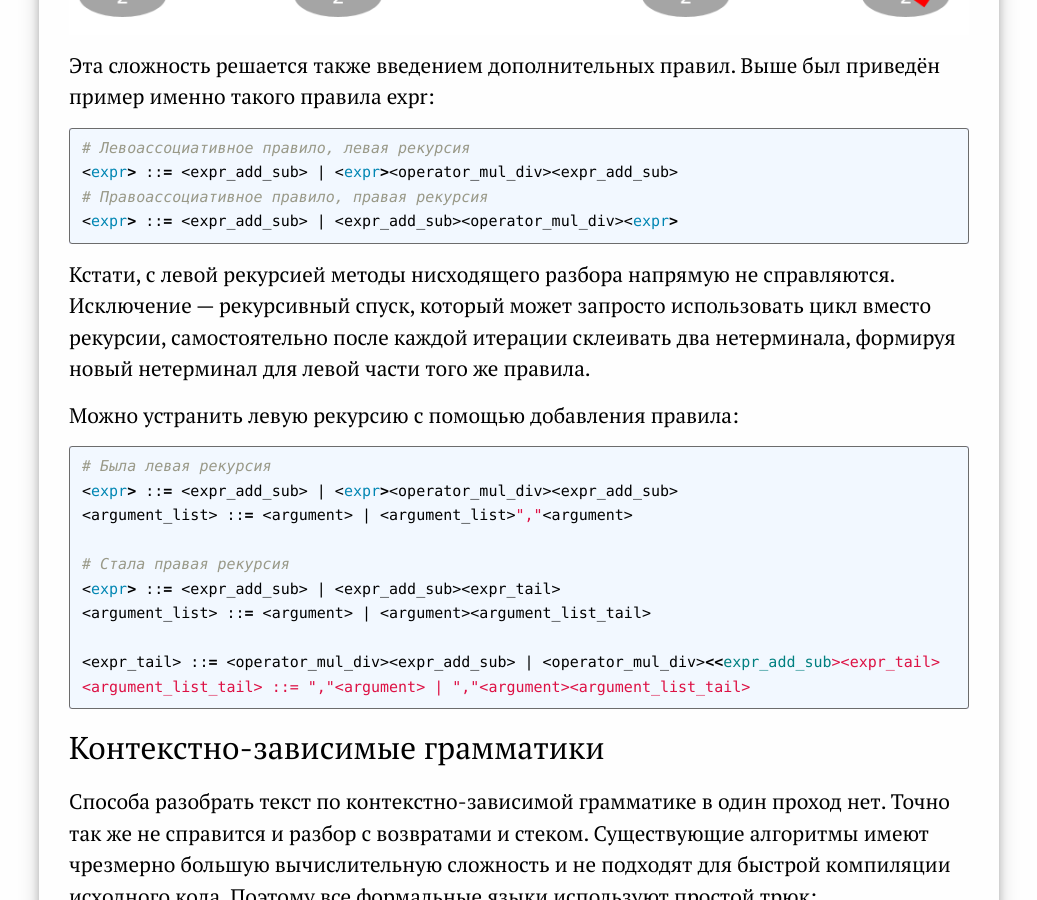
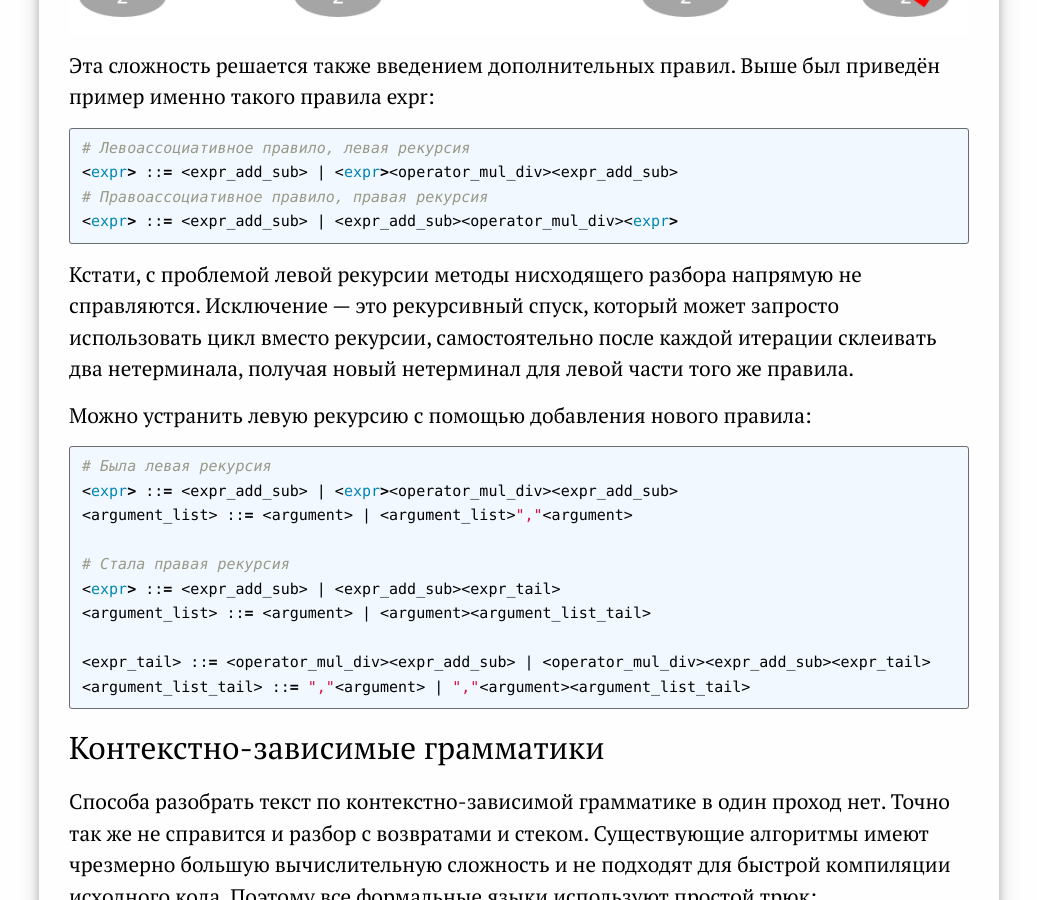
Before and after one commit to ps-group/ps-group.github.io, a Jekyll site: the page built from _compilers/grammars.md, in a window 1280 px wide and 900 px high, scrolled down 6284 px. Shown: the whole window, without its empty margins (121-1158 px from the left). Built offline with Jekyll 4.4.1, drawn with Linux system fonts in a browser that asks for light colours.

````diff
--- a/_compilers/grammars.md
+++ b/_compilers/grammars.md
@@ -138,9 +138,9 @@ CPU : Intel(R) Core(TM)2 Quad CPU    Q9550  @ 2.83GHz (2833.07 - MHz K8 - class
 <expr> ::= <expr_add_sub> | <expr_add_sub><operator_mul_div><expr>
 ```
 
-Кстати, с левой рекурсией методы нисходящего разбора напрямую не справляются. Исключение &mdash; рекурсивный спуск, который может запросто использовать цикл вместо рекурсии, самостоятельно после каждой итерации склеивать два нетерминала, формируя новый нетерминал для левой части того же правила.
+Кстати, с проблемой левой рекурсии методы нисходящего разбора напрямую не справляются. Исключение &mdash; это рекурсивный спуск, который может запросто использовать цикл вместо рекурсии, самостоятельно после каждой итерации склеивать два нетерминала, получая новый нетерминал для левой части того же правила.
 
-Можно устранить левую рекурсию с помощью добавления правила:
+Можно устранить левую рекурсию с помощью добавления нового правила:
 
 ```bash
 # Была левая рекурсия
@@ -151,7 +151,7 @@ CPU : Intel(R) Core(TM)2 Quad CPU    Q9550  @ 2.83GHz (2833.07 - MHz K8 - class
 <expr> ::= <expr_add_sub> | <expr_add_sub><expr_tail>
 <argument_list> ::= <argument> | <argument><argument_list_tail>
 
-<expr_tail> ::= <operator_mul_div><expr_add_sub> | <operator_mul_div><<expr_add_sub><expr_tail>
+<expr_tail> ::= <operator_mul_div><expr_add_sub> | <operator_mul_div><expr_add_sub><expr_tail>
 <argument_list_tail> ::= ","<argument> | ","<argument><argument_list_tail>
 ```
 
````
Also changed, not shown: _compilers/bison_intro.md (added, +7 -0 lines), _compilers/lemon_doc.md (+4 -32 lines), _compilers/img/bison_logo.png (added).
